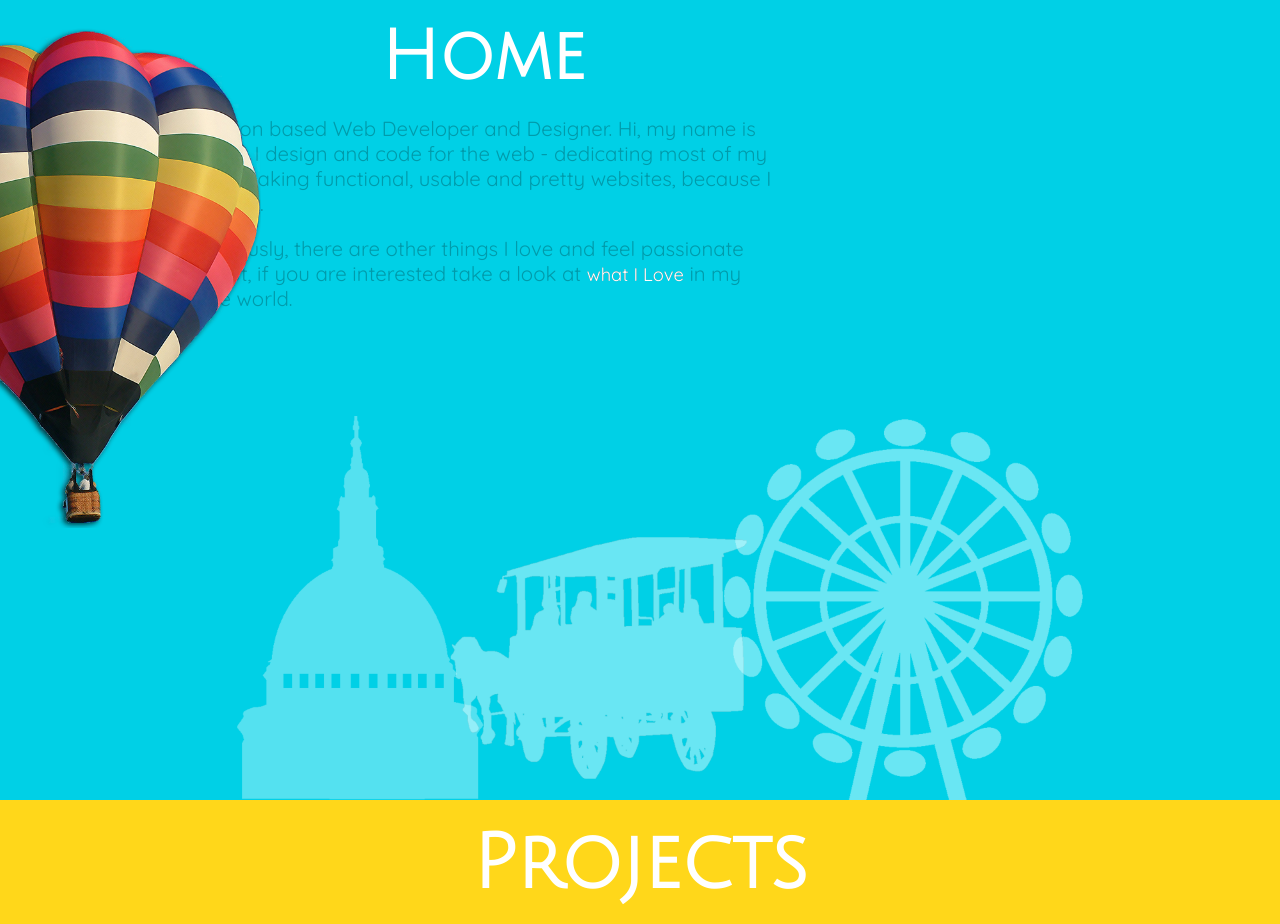
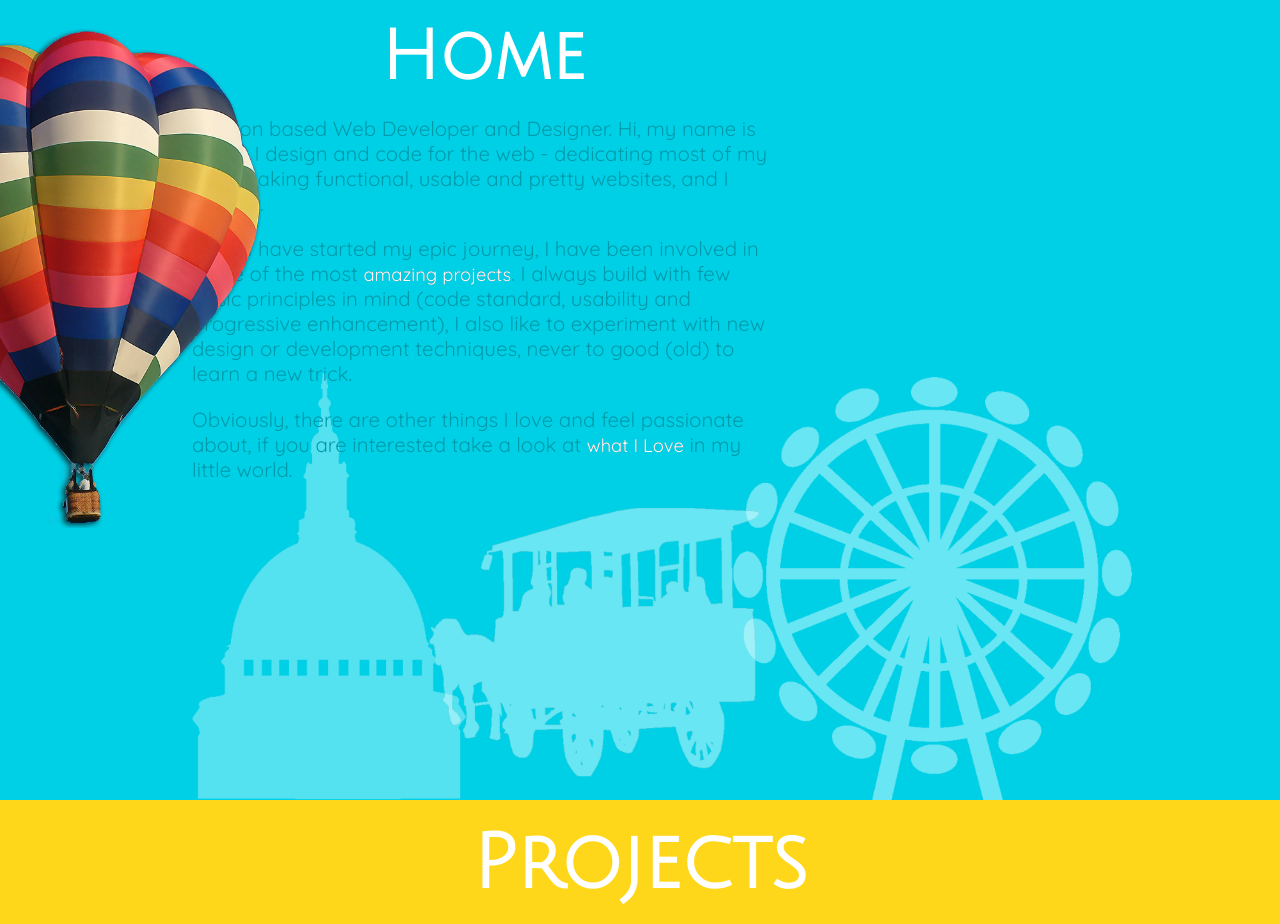
Before and after one commit to chloekaianlam/Portfolio-Site, a PHP site: page / in a window 1280 px wide. Shown: the top 924 px of the page. Run offline with PHP 8.4, Linux system fonts and the light colour scheme; some libraries are stand-ins or nearby versions; some web fonts are replaced.

Commit message:
Love bg and layout

```diff
--- a/assets/css/less/style.less
+++ b/assets/css/less/style.less
@@ -24,26 +24,21 @@ body {
   bottom: 0;
 }
 
-.home, .projects, .love, .contact, .client {
+.home, .projects, .love, .contact, .client, footer {
   width: 100%;
   height: 100%;
   position: absolute;
-  z-index: -200;
 }
 
 .home {
   top: 0;
-  background: @blue;
+  background: url(../image/background/home-bg.png) no-repeat center @blue;
+  -webkit-background-size: cover;
+  -moz-background-size: cover;
+  -o-background-size: cover;
+  background-size: cover;
 
   p { color: #009bab; }
-}
-
-.home-bg {
-  position: absolute;
-  bottom: 0;
-  left: 0;
-  width: 100%;
-  z-index: -100;
 }
 
 .air-balloon {
@@ -69,11 +64,16 @@ body {
 .content {
   width: 65%;
   margin: 0 5% 0 0;
+  word-wrap: break-word;
 }
 
 .projects {
   top: 100%;
-  background: @yellow;
+  background: url(../image/background/projects-bg.png) no-repeat center @yellow;
+  -webkit-background-size: cover;
+  -moz-background-size: cover;
+  -o-background-size: cover;
+  background-size: cover;
 
   p { color: #cba700; }
 }
--- a/assets/css/less/variables.less
+++ b/assets/css/less/variables.less
@@ -1,6 +1,6 @@
 @blue: #00d0e6;
 @yellow: #ffd71a;
-@orange: #f77a62;
+@orange: #ffa128;
 @lime: #c2d51B;
 @purple: #aa92ae;
 @white: #ffffff;
--- a/assets/css/style.css
+++ b/assets/css/style.css
@@ -68,17 +68,16 @@ a:focus,a:active,button::-moz-focus-inner,input[type="reset"]::-moz-focus-inner,
 :-ms-input-placeholder{color:#fff;font-weight:300;font-family:'Quicksand',sans-serif}
 @-webkit-keyframes float-x{0%{position:relative;right:2%;top:10%} 100%{position:relative;right:12%;top:1%}}@-moz-keyframes float-x{0%{position:relative;right:2%;top:10%} 100%{position:relative;right:12%;top:1%}}@-ms-keyframes float-x{0%{position:relative;right:2%;top:10%} 100%{position:relative;right:12%;top:1%}}@-o-keyframes float-x{0%{position:relative;right:2%;top:10%} 100%{position:relative;right:12%;top:1%}}@keyframes float-x{0%{position:relative;right:2%;top:10%} 100%{position:relative;right:12%;top:1%}}body{width:100%;height:100%;font-size:28px;min-width:640px}
 .portfolio{width:100%;height:100%;position:absolute;top:0;left:0;bottom:0}
-.home,.projects,.love,.contact,.client{width:100%;height:100%;position:absolute;z-index:-200}
-.home{top:0;background:#00d0e6}.home p{color:#009bab}
-.home-bg{position:absolute;bottom:0;left:0;width:100%;z-index:-100}
+.home,.projects,.love,.contact,.client,footer{width:100%;height:100%;position:absolute}
+.home{top:0;background:url(../image/background/home-bg.png) no-repeat center #00d0e6;-webkit-background-size:cover;-moz-background-size:cover;-o-background-size:cover;background-size:cover}.home p{color:#009bab}
 .air-balloon{width:30%;max-width:500px;position:absolute;top:10%;right:5%;-webkit-animation:10s ease-in-out float-x infinite alternate;-moz-animation:10s ease-in-out float-x infinite alternate;-ms-animation:10s ease-in-out float-x infinite alternate;-o-animation:10s ease-in-out float-x infinite alternate;animation:10s ease-in-out float-x infinite alternate}.air-balloon img{width:100%;height:auto}
 .wrapper{width:70%;max-width:960px;margin:0 auto}
-.content{width:65%;margin:0 5% 0 0}
-.projects{top:100%;background:#ffd71a}.projects p{color:#cba700}
-.project-bg{position:absolute;bottom:0;left:0;width:100%;z-index:-100}
+.content{width:65%;margin:0 5% 0 0;word-wrap:break-word}
+.projects{top:100%;background:url(../image/background/projects-bg.png) no-repeat center #ffd71a;-webkit-background-size:cover;-moz-background-size:cover;-o-background-size:cover;background-size:cover}.projects p{color:#cba700}
+.project-bg{position:absolute;bottom:0;left:0;width:100%}
 .project-grid{line-height:0;-webkit-column-count:3;-webkit-column-gap:20px;-moz-column-count:3;-moz-column-gap:20px;column-count:3;column-gap:20px}.project-grid img{-webkit-border-radius:10px;-moz-border-radius:10px;border-radius:10px;-webkit-background-clip:padding-box;-moz-background-clip:padding;width:100%;height:auto;margin-bottom:20px;background-clip:padding-box;background-color:#fff;border:8px solid rgba(0,0,0,0.3)}
-.love{top:200%;background:#f77a62}.love p{color:#faa99a}
-.love-bubble{width:90%;max-width:960px;margin:0 auto}.love-bubble img{-webkit-border-radius:100%;-moz-border-radius:100%;border-radius:100%;-webkit-background-clip:padding-box;-moz-background-clip:padding;background-clip:padding-box;background-color:#fff;border:8px solid rgba(0,0,0,0.3)}
+.love{top:200%;background:url(../image/background/love-bg.png) no-repeat center #ffa128;-webkit-background-size:cover;-moz-background-size:cover;-o-background-size:cover;background-size:cover}.love p{color:#d97a00}
+.love-bubble{line-height:0;-webkit-column-count:3;-webkit-column-gap:150px;-moz-column-count:3;-moz-column-gap:150px;column-count:3;column-gap:150px}.love-bubble img{-webkit-border-radius:100%;-moz-border-radius:100%;border-radius:100%;-webkit-background-clip:padding-box;-moz-background-clip:padding;width:100%;height:auto;margin:0 0 20px 0;background-clip:padding-box;background-color:#fff;border:8px solid rgba(0,0,0,0.3)}
 .contact{top:300%;background:#c2d51b}.contact p,.contact label{color:#92a114}
 form{width:50%;float:right}
 input,textarea{-webkit-border-radius:5px;-moz-border-radius:5px;border-radius:5px;-webkit-background-clip:padding-box;-moz-background-clip:padding;background-clip:padding-box;background:#3e3e3d;min-height:50px;border:none;width:100%;margin:10px 0;padding:0 10px}
--- a/index.php
+++ b/index.php
@@ -4,38 +4,32 @@
 
 	<article class="home" data-page="home" data-colour="blue">
 
-		<img class="home-bg" src="assets/image/background/home-bg.png" />
-
 		<div class="wrapper">
 			<div class="content">
 				<h1>Home</h1>
 
-				<p>London based Web Developer and Designer. Hi, my name is Chloe. I design and code for the web - dedicating most of my time making functional, usable and pretty websites, because I LOVE it.</p>
+				<p>London based Web Developer and Designer. Hi, my name is Chloe. I design and code for the web - dedicating most of my time making functional, usable and pretty websites, and I LOVE it.</p>
+				<p>Since I have started my epic journey, I have been involved in some of the most <a href="#" data-hover="amazing projects">amazing projects</a>. I always build with few basic principles in mind (code standard, usability and progressive enhancement), I also like to experiment with new design or development techniques, never to good (old) to learn a new trick.
 				<p>Obviously, there are other things I love and feel passionate about, if you are interested take a look at <a href="#" data-hover="what I Love">what I Love</a> in my little world.</p>
 			</div>
 		</div>
 
 	</article>
 
-	<figure class="air-balloon"><img src="../assets/image/background/air-balloon.png" /></figure>
+	<figure class="air-balloon"><img src="../assets/image/animations/air-balloon.png" /></figure>
 
 	<article class="projects" data-page="projects" data-colour="yellow">
-
-		<img class="project-bg" src="assets/image/background/projects-bg.png" />
 
 		<div class="wrapper">
 			<h1>Projects</h1>
 
 			<div class="project-grid">
-				<img src="http://lorempixel.com/300/200/animals/" />
-				<img src="http://lorempixel.com/300/200/animals/" />
-				<img src="http://lorempixel.com/300/200/animals/" />
-				<img src="http://lorempixel.com/300/200/animals/" />
-				<img src="http://lorempixel.com/300/200/animals/" />
-				<img src="http://lorempixel.com/300/200/animals/" />
-				<img src="http://lorempixel.com/300/200/animals/" />
-				<img src="http://lorempixel.com/300/200/animals/" />
-				<img src="http://lorempixel.com/300/200/animals/" />
+				<img src="http://lorempixel.com/450/300/animals/" /><!--candyland-->
+				<img src="http://lorempixel.com/450/300/animals/" /><!--rekorderlig-->
+				<img src="http://lorempixel.com/450/300/animals/" /><!--love cravendale-->
+				<img src="http://lorempixel.com/450/300/animals/" /><!--csw-->
+				<img src="http://lorempixel.com/450/300/animals/" /><!--conference-->
+				<img src="http://lorempixel.com/450/300/animals/" /><!--shaun the sheep-->
 			</div>
 		</div>
 
@@ -45,17 +39,20 @@
 
 	<article class="love" data-page="love" data-colour="orange">
 
-		<div class="love-bubble">
+		<div class="wrapper">
 			<h1>Love</h1>
 
-			<img class="cook" src="http://lorempixel.com/200/200/animals/" />
-			<img class="bake" src="http://lorempixel.com/100/100/animals/" />
-			<img class="photography" src="http://lorempixel.com/120/120/animals/" />
-			<img class="html" src="http://lorempixel.com/150/150/animals/" />
-			<img class="css" src="http://lorempixel.com/200/200/animals/" />
-			<img class="javascript" src="http://lorempixel.com/180/180/animals/" />
-			<img class="video" src="http://lorempixel.com/80/80/animals/" />
-			<img class="art" src="http://lorempixel.com/230/230/animals/" />
+			<div class="love-bubble">
+				<img class="cook" src="http://lorempixel.com/200/200/animals/" />
+				<img class="bake" src="http://lorempixel.com/200/200/animals/" />
+				<img class="photography" src="http://lorempixel.com/200/200/animals/" />
+				<img class="html" src="http://lorempixel.com/200/200/animals/" />
+				<img class="css" src="http://lorempixel.com/200/200/animals/" />
+				<img class="javascript" src="http://lorempixel.com/200/200/animals/" />
+				<img class="video" src="http://lorempixel.com/200/200/animals/" />
+				<img class="art" src="http://lorempixel.com/200/200/animals/" />
+				<img class="art" src="http://lorempixel.com/200/200/animals/" />
+			</div>
 		</div>
 
 		<figure></figure>
```
Also changed, not shown: other parts of assets/css/less/style.less (+16 -6 lines), assets/image/animations/air-balloon-illustration.png (renamed from assets/image/background/air-balloon-illustration.png), assets/image/animations/air-balloon.png (renamed from assets/image/background/air-balloon.png), assets/image/animations/pencil.png (added), assets/image/background/hot-air-balloon.jpg (deleted), assets/image/background/love-bg.png (added), assets/image/silhouette/cake.jpg (added), assets/image/silhouette/plane.jpg (added), assets/image/silhouette/violin.png (added), 4 other files.
